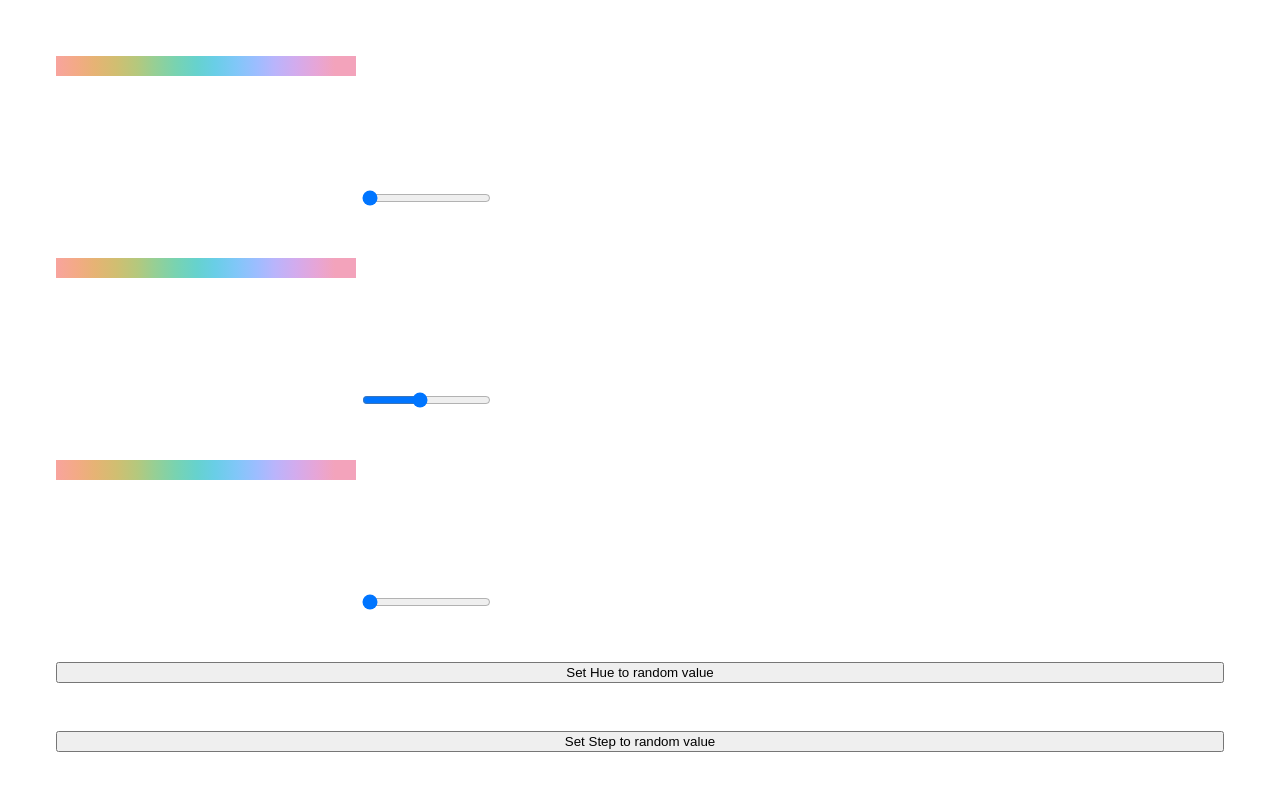
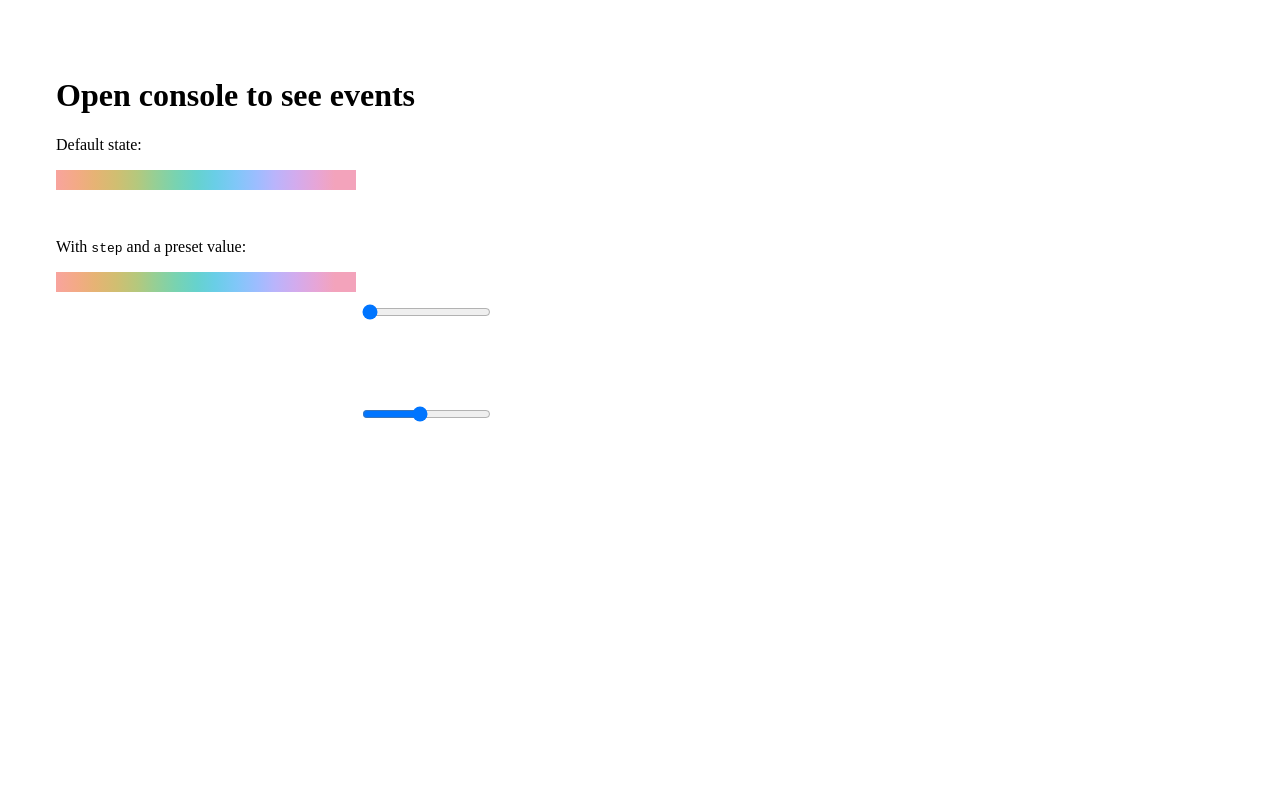
Before and after one commit to dkzlv/simple-hue-picker, a React app: page index.html in a window 1280 px wide. Built offline with nearby package versions, Linux system fonts and the light colour scheme.

Commit message:
Add cover; update demo html

```diff
--- a/index.html
+++ b/index.html
@@ -5,20 +5,17 @@
   <meta charset="UTF-8" />
   <meta name="viewport" content="width=device-width, initial-scale=1.0" />
   <title>Vite + TS</title>
-  <script type="module" src="/dist/simple-hue-picker.js"></script>
+  <script type="module" src="/src/main.js"></script>
 </head>
 
-<body style="display: flex; gap: 3rem; flex-direction: column; padding: 3rem;">
-  <hue-picker></hue-picker>
+<body style="padding: 3rem;">
+  <h1>Open console to see events</h1>
+  <p>Default state:</p>
+  <div style="margin-bottom: 3rem">
+    <hue-picker onchange="(function(e){console.log(e.detail)})(event)"></hue-picker>
+  </div>
+  <p>With <code>step</code> and a preset value:</p>
   <hue-picker step="20" value="150" onchange="(function(e){console.log(e.detail)})(event)"></hue-picker>
-
-  <hue-picker id="thirdExample" onchange="(function(e){console.log(e.detail)})(event)"></hue-picker>
-  <button
-    onclick="(function(){document.getElementById('thirdExample').setAttribute('value', Math.random() * 100 + 50)})()">
-    Set Hue to random value</button>
-  <button
-    onclick="(function(){document.getElementById('thirdExample').setAttribute('step', Math.round(Math.random() * 10 + 20))})()">
-    Set Step to random value</button>
 </body>
 
 </html>
```
Also changed, not shown: README.md, cover.png (added).
